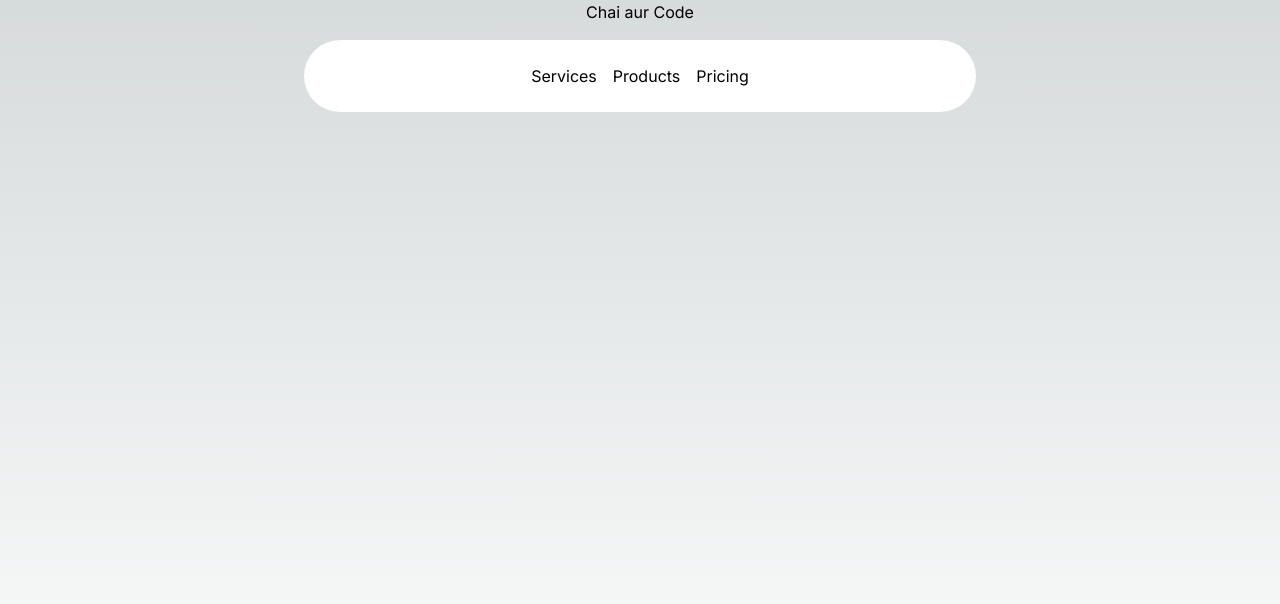
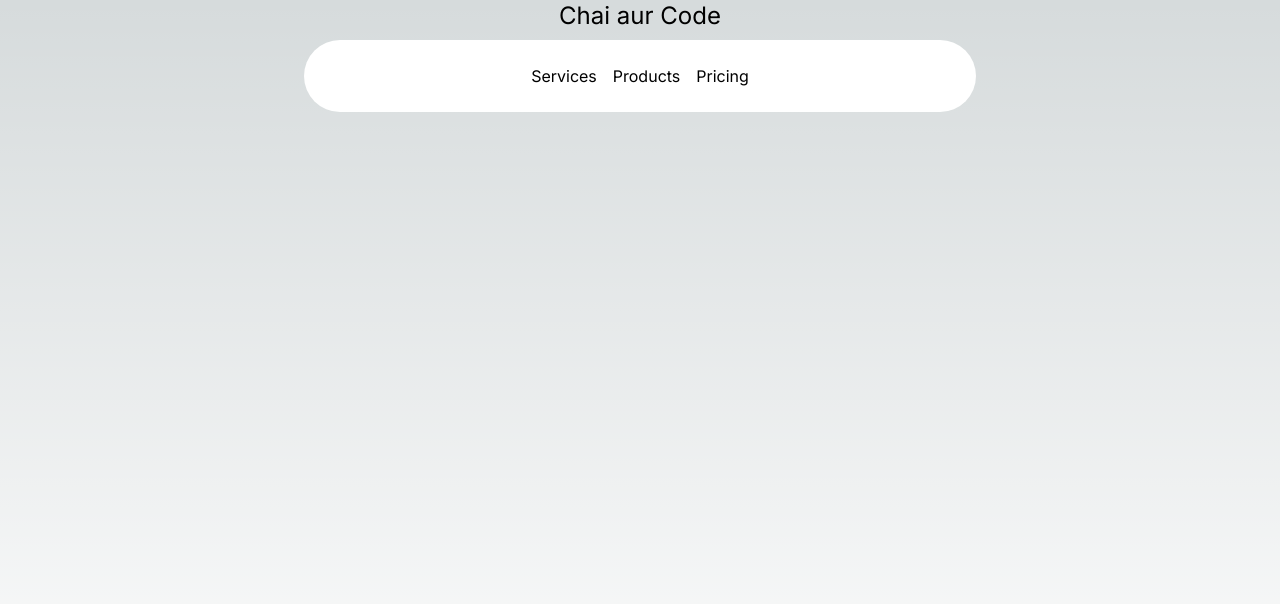
Before and after one commit to Vorpalv2/nextjs_music, a Next.js app: page / in a window 1280 px wide. Shown: the top 604 px of the page. Built offline with nearby package versions, Linux system fonts and the light colour scheme.

Commit message:
style updates

```diff
--- a/src/app/page.tsx
+++ b/src/app/page.tsx
@@ -1,8 +1,6 @@
-import Image from "next/image";
-
 export default function Home() {
   return (
-    <main className="flex min-h-screen flex-col items-center justify-between">
+    <main className="flex min-h-screen flex-col text-2xl items-center justify-between">
       Chai aur Code
     </main>
   );
--- a/src/components/Navbar.tsx
+++ b/src/components/Navbar.tsx
@@ -7,6 +7,7 @@ import {
   ProductItem,
 } from "@/components/ui/navbar-menu";
 import { cn } from "@/utils/cn";
+import Link from "next/link";
 
 // export function NavbarDemo() {
 //   return (
```
